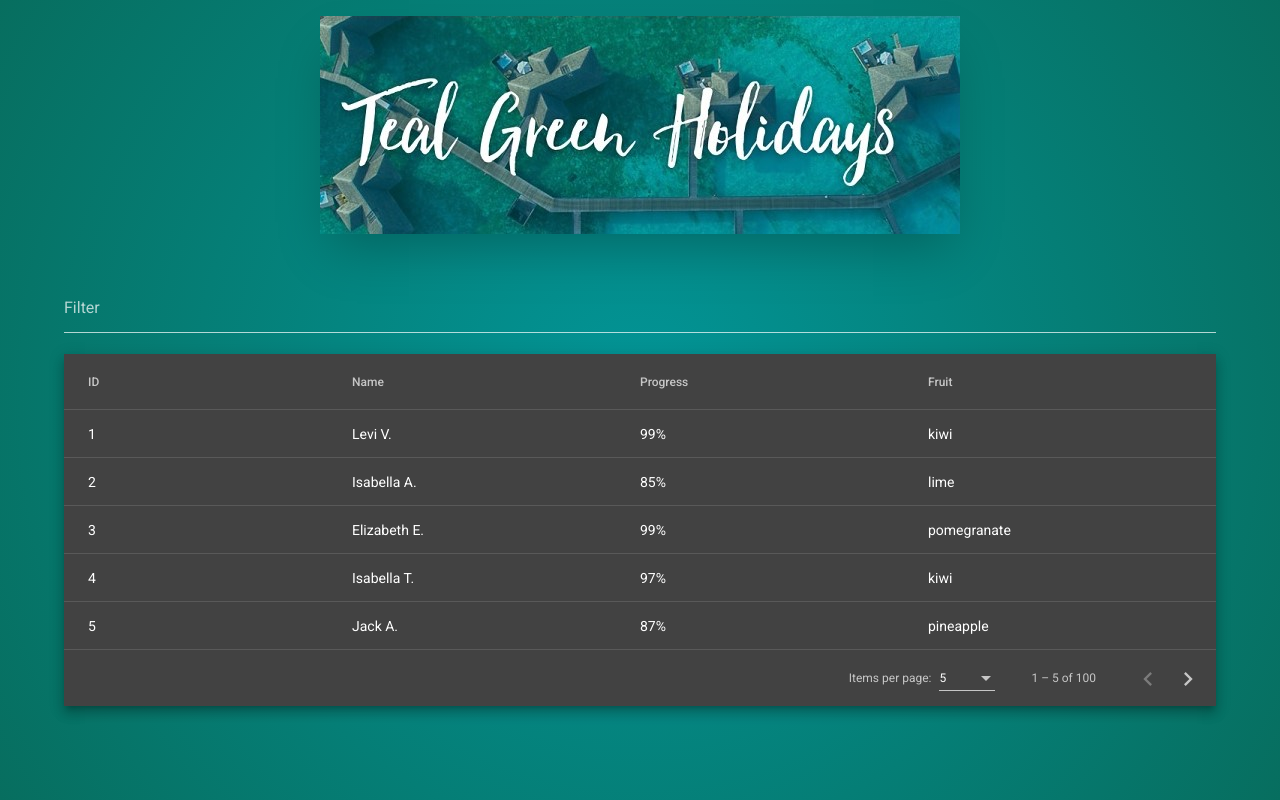
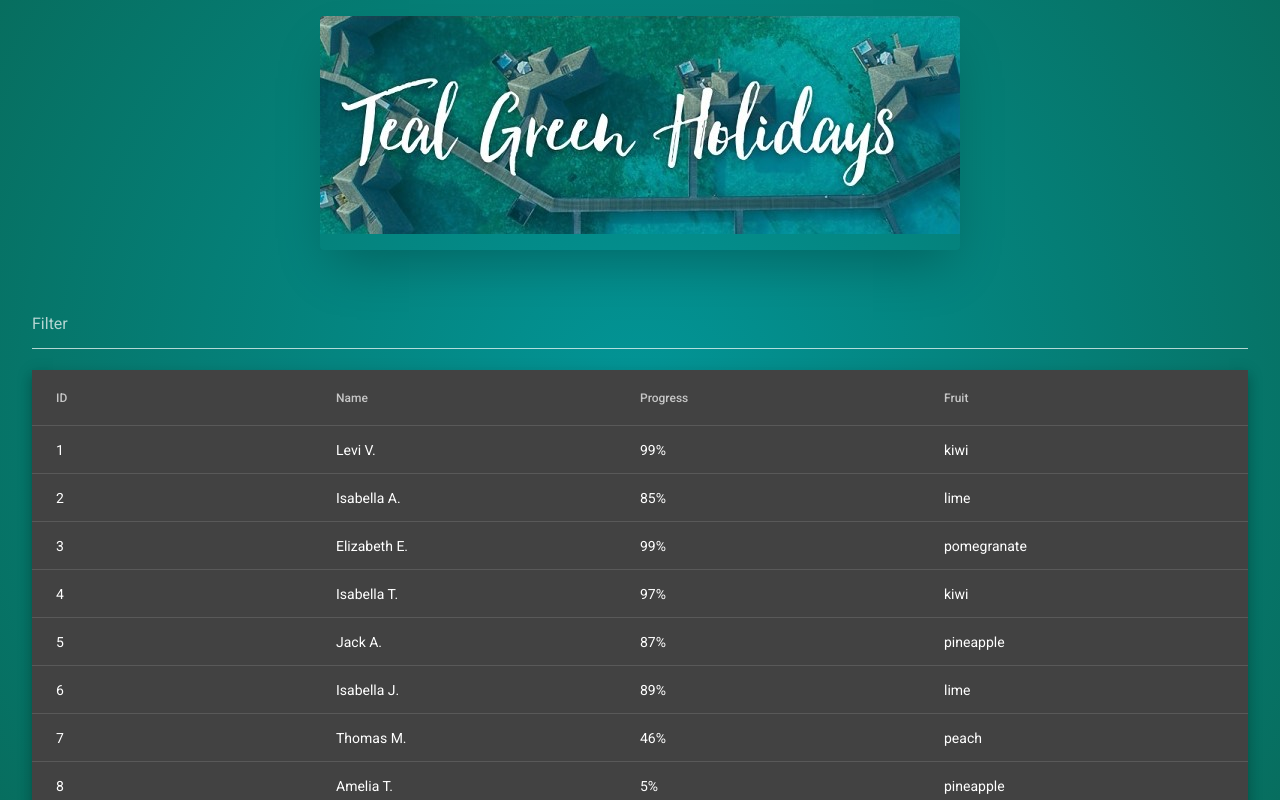
Before and after one commit to WillBorysiak/Apteco-Front-End, an Angular app: page / in a window 1280 px wide. Shown: the top 800 px of the page. Built offline with nearby package versions, Linux system fonts and the light colour scheme.

Commit message:
got data with http client, adding to table

```diff
--- a/src/app/app.component.html
+++ b/src/app/app.component.html
@@ -1,4 +1,4 @@
 <div class="container">
   <hero></hero>
-  <table-component></table-component>
+  <data-table></data-table>
 </div>
--- a/src/app/app.component.scss
+++ b/src/app/app.component.scss
@@ -1,5 +1,6 @@
 .container {
+  margin-top: 1rem;
   margin-right: auto;
   margin-left: auto;
-  max-width: 90vw;
+  max-width: 95vw;
 }
--- a/src/app/app.module.ts
+++ b/src/app/app.module.ts
@@ -2,6 +2,8 @@ import { AppComponent } from './app.component';
 import { BrowserAnimationsModule } from '@angular/platform-browser/animations';
 import { BrowserModule } from '@angular/platform-browser';
 import { HeroComponent } from './components/hero/hero.component';
+import { HttpClientModule } from '@angular/common/http';
+import { MatCardModule } from '@angular/material/card';
 import { MatFormFieldModule } from '@angular/material/form-field';
 import { MatInputModule } from '@angular/material/input';
 import { MatPaginatorModule } from '@angular/material/paginator';
@@ -9,6 +11,7 @@ import { MatSortModule } from '@angular/material/sort';
 import { MatTableModule } from '@angular/material/table';
 import { NgModule } from '@angular/core';
 import { TableComponent } from './components/table/table.component';
+
 
 @NgModule({
   declarations: [AppComponent, HeroComponent, TableComponent],
@@ -20,6 +23,8 @@ import { TableComponent } from './components/table/table.component';
     MatPaginatorModule,
     MatInputModule,
     MatSortModule,
+    MatCardModule,
+    HttpClientModule,
   ],
   providers: [],
   bootstrap: [AppComponent],
--- a/src/app/components/hero/hero.component.html
+++ b/src/app/components/hero/hero.component.html
@@ -1,7 +1,9 @@
 <section class="hero-container">
-  <img
-    class="banner"
-    src="../../../assets/teal-green-holidays-banner.jpg"
-    alt="Teal Green Holidays Banner"
-  />
+  <mat-card class="card">
+    <img
+      mat-card-image
+      src="../../../assets/teal-green-holidays-banner.jpg"
+      alt="Teal Green Holidays Banner"
+    />
+  </mat-card>
 </section>
--- a/src/app/components/hero/hero.component.scss
+++ b/src/app/components/hero/hero.component.scss
@@ -3,10 +3,15 @@
   flex-direction: row;
   justify-content: center;
   align-items: center;
-  padding-top: 1rem;
+  margin-top: 1rem;
   width: 100%;
 }
 
-.banner {
+.card {
   box-shadow: 0 25px 50px -12px rgb(0 0 0 / 0.25);
+  max-width: 50rem;
 }
+
+.mat-card {
+  background-color: transparent;
+}
--- a/src/app/components/table/table.component.html
+++ b/src/app/components/table/table.component.html
@@ -47,7 +47,7 @@
     </table>
 
     <mat-paginator
-      [pageSizeOptions]="[5, 10, 25, 100]"
+      [pageSizeOptions]="[10, 25, 50, 100]"
       aria-label="Select page of users"
     ></mat-paginator>
   </div>
--- a/src/app/components/table/table.component.ts
+++ b/src/app/components/table/table.component.ts
@@ -1,7 +1,9 @@
 import { AfterViewInit, Component, ViewChild } from '@angular/core';
+import { DataService } from 'src/app/services/data.service';
 import { MatPaginator } from '@angular/material/paginator';
 import { MatSort } from '@angular/material/sort';
 import { MatTableDataSource } from '@angular/material/table';
+import { Observable } from 'rxjs';
 
 export interface UserData {
   id: string;
@@ -21,6 +23,7 @@ const FRUITS: string[] = [
   'pomegranate',
   'pineapple',
 ];
+
 const NAMES: string[] = [
   'Maia',
   'Asher',
@@ -47,7 +50,7 @@ const NAMES: string[] = [
  * @title Data table with sorting, pagination, and filtering.
  */
 @Component({
-  selector: 'table-component',
+  selector: 'data-table',
   styleUrls: ['table.component.scss'],
   templateUrl: 'table.component.html',
 })
@@ -58,7 +61,7 @@ export class TableComponent implements AfterViewInit {
   @ViewChild(MatPaginator) paginator!: MatPaginator;
   @ViewChild(MatSort) sort!: MatSort;
 
-  constructor() {
+  constructor(private dataService: DataService) {
     // Create 100 users
     const users = Array.from({ length: 100 }, (_, k) => createNewUser(k + 1));
 
@@ -66,7 +69,13 @@ export class TableComponent implements AfterViewInit {
     this.dataSource = new MatTableDataSource(users);
   }
 
-  ngAfterViewInit() {
+  ngOnInit(): void {
+    this.dataService.getJSON().subscribe((response) => {
+      console.log(response);
+    });
+  }
+
+  ngAfterViewInit(): void {
     this.dataSource.paginator = this.paginator;
     this.dataSource.sort = this.sort;
   }
--- /dev/null
+++ b/src/app/services/data.service.ts
@@ -0,0 +1,14 @@
+import { HttpClient } from '@angular/common/http';
+import { Injectable } from '@angular/core';
+import { Observable } from 'rxjs';
+
+@Injectable({
+  providedIn: 'root',
+})
+export class DataService {
+  constructor(private http: HttpClient) {}
+
+  getJSON(): Observable<any> {
+    return this.http.get('assets/cubeResults.json');
+  }
+}
--- /dev/null
+++ b/src/assets/cubeResults.json
@@ -0,0 +1,45 @@
+{
+  "title": null,
+  "notes": null,
+  "ranSuccessfully": null,
+  "systemName": null,
+  "systemLoadDate": "2021-07-07T15:03:02",
+  "userName": null,
+  "runDate": null,
+  "queryDescription": null,
+  "dimensionResults": [
+    {
+      "id": "dimension-1",
+      "headerCodes": " !\t04\t23\t05\t06\t07\t08\t09\t13\t24\t29\t10\t38\t12\t16\t14\t21\t25\t27\t28\tiTOTAL",
+      "headerDescriptions": "Unclassified\tAustralia\tNew Zealand\tDenmark\tFrance\tGermany\tGreece\tItaly\tLatvia\tPortugal\tSweden\tJamaica\tUnited States\tKuwait\tMongolia\tMali\tNamibia\tSenegal\tSierra Leone\tSouth Africa\tiTOTAL"
+    },
+    {
+      "id": "dimension-2",
+      "headerCodes": "0000\t2018\t2019\t2020\t2021\t2022\t2023\tiTOTAL",
+      "headerDescriptions": "Unclassified\t2018\t2019\t2020\t2021\t2022\t2023\tiTOTAL"
+    }
+  ],
+  "measureResults": [
+    {
+      "id": "measure-1",
+      "rows": [
+        "0\t0\t0\t0\t0\t0\t0\t0\t0\t0\t0\t0\t0\t0\t0\t0\t0\t0\t0\t0\t0",
+        "6697\t28001\t93\t158\t51822\t24702\t10995\t2665\t62\t2187\t2457\t19\t30436\t2356\t24\t103\t241\t85\t465\t87\t125238",
+        "7904\t32043\t108\t168\t60101\t30059\t12771\t3191\t67\t2471\t2911\t14\t36561\t2745\t17\t122\t250\t99\t612\t119\t151455",
+        "16108\t66702\t224\t352\t125551\t60345\t26639\t6553\t147\t5049\t6116\t41\t75735\t5512\t38\t214\t536\t184\t1078\t207\t311775",
+        "11045\t45946\t113\t242\t85783\t54356\t18346\t5023\t97\t3531\t4110\t32\t62853\t3893\t15\t135\t381\t167\t787\t164\t255218",
+        "12946\t53780\t178\t298\t102409\t63754\t21540\t5937\t89\t4143\t4927\t38\t72556\t4534\t32\t209\t465\t146\t936\t199\t297910",
+        "12312\t51162\t158\t284\t97846\t62683\t20155\t5861\t112\t3995\t4670\t34\t71055\t4396\t28\t187\t426\t158\t902\t178\t290359",
+        "67012\t274857\t870\t1497\t522932\t214163\t109564\t25958\t551\t21230\t25175\t178\t273879\t23388\t154\t968\t2276\t777\t4778\t954\t1156553"
+      ],
+      "cells": []
+    }
+  ],
+  "cube": null,
+  "counts": [
+    {
+      "tableName": "People",
+      "countValue": 1156553
+    }
+  ]
+}
```
Also changed, not shown: src/app/models/data-model.ts (added, +8 -0 lines), tsconfig.app.json (+2 -7 lines), 1 other file (tests, documents, lock files or other folders).
